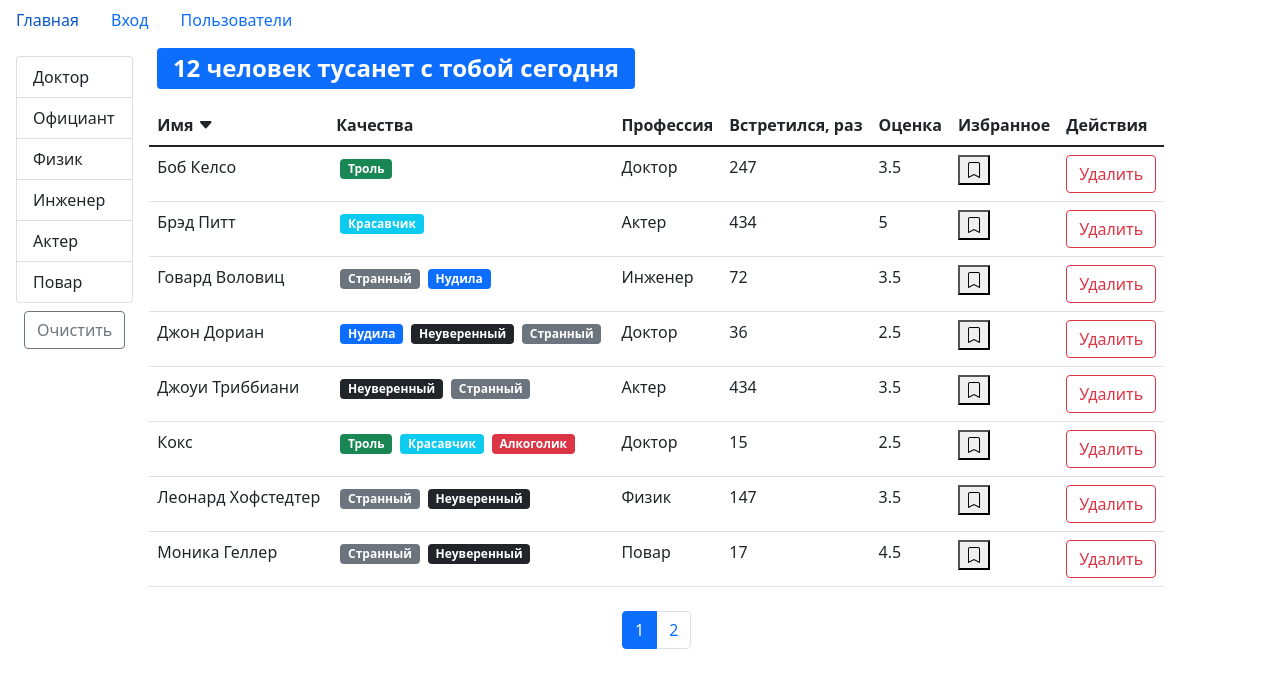
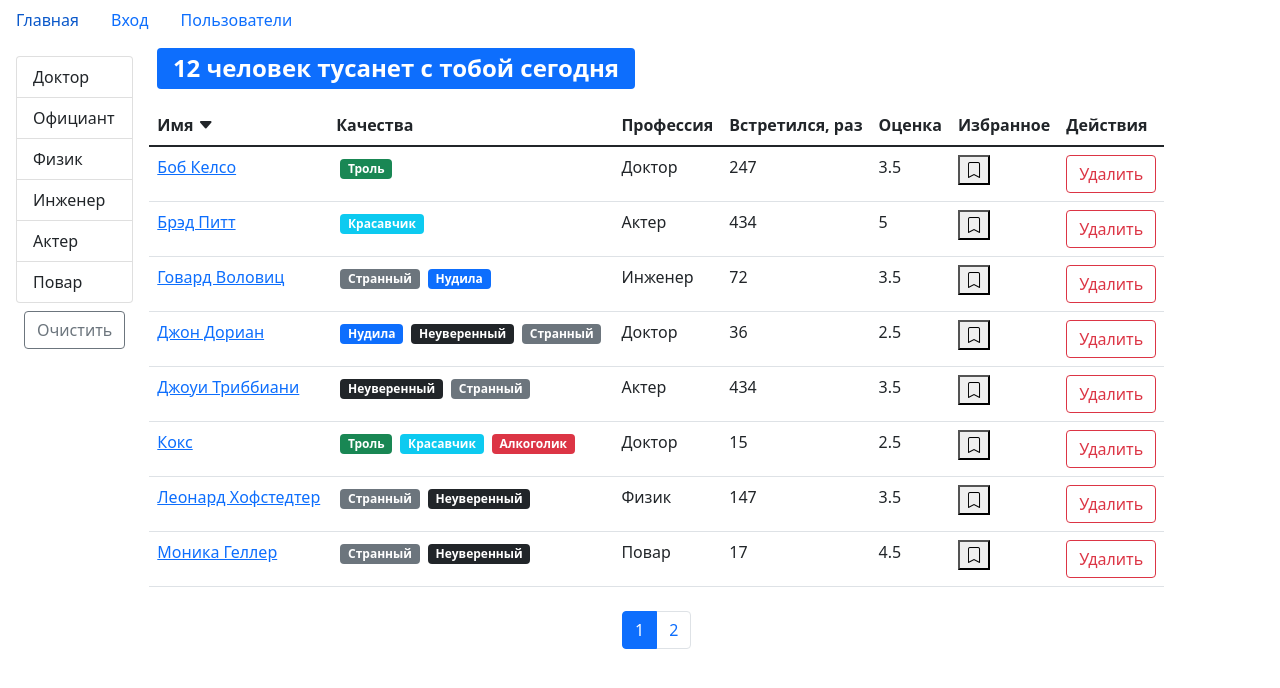
Before and after one commit to Alextxnk/React-app-fast-company, a React (Create React App) app: page /users in a window 1280 px wide. Shown: the top 688 px of the page. Built offline with nearby package versions, Linux system fonts and the light colour scheme.

Commit message:
change components

```diff
--- a/src/app/App.js
+++ b/src/app/App.js
@@ -14,7 +14,7 @@ function App () {
          <Routes>
             <Route path='/' element={<Main />} />
             <Route path='/login' element={<Login />} />
-            <Route path='/users' element={<Users />} />
+            <Route path='/users/:userId?' element={<Users />} />
             <Route path='*' element={<NotFound />} />
          </Routes>
       </div>
--- /dev/null
+++ b/src/app/components/userPage.jsx
@@ -0,0 +1,45 @@
+import React, { useEffect, useState } from 'react';
+import PropTypes from 'prop-types';
+import api from '../api';
+import QualitiesList from './qualitiesList';
+import { useNavigate } from 'react-router-dom';
+
+const UserPage = ({ userId }) => {
+   const history = useNavigate();
+   const [user, setUser] = useState();
+
+   useEffect(() => {
+      api.users.getById(userId).then((data) => setUser(data));
+   }, []);
+
+   const handleClick = () => {
+      history(-1);
+   };
+
+   if (user) {
+      return (
+         <div className='p-3'>
+            <h1>{user.name}</h1>
+            <h2>Профессия: {user.profession.name}</h2>
+            <QualitiesList qualities={user.qualities} />
+            <p>Встретился, раз: {user.completedMeetings}</p>
+            <h2>Оценка: {user.rate}</h2>
+            <button onClick={handleClick} className='btn btn-outline-primary'>
+               Все пользователи
+            </button>
+         </div>
+      );
+   }
+
+   return (
+      <div className='d-flex justify-content-center p-3'>
+         <h3>Загрузка...</h3>
+      </div>
+   );
+};
+
+UserPage.propTypes = {
+   userId: PropTypes.string.isRequired
+};
+
+export default UserPage;
--- /dev/null
+++ b/src/app/components/usersList.jsx
@@ -0,0 +1,127 @@
+import React, { useState, useEffect } from 'react';
+import { paginate } from '../utils/paginate';
+import Pagination from './pagination';
+import PropTypes from 'prop-types';
+import GroupList from './groupList';
+import SearchStatus from './searchStatus';
+import api from '../api';
+import UsersTable from './usersTable';
+import _ from 'lodash';
+
+const UsersList = () => {
+   const [currentPage, setCurrentPage] = useState(1);
+   const [professions, setProfession] = useState(api.professions.fetchAll());
+   const [selectedProf, setSelectedProf] = useState();
+   const [sortBy, setSortBy] = useState({ path: 'name', order: 'asc' });
+   const pageSize = 8;
+
+   // работа с users
+   const [users, setUsers] = useState();
+
+   useEffect(() => {
+      api.users.fetchAll().then((data) => setUsers(data));
+   }, []);
+
+   const handleDelete = (userId) => {
+      setUsers(users.filter((user) => user._id !== userId));
+   };
+
+   const handleToggleBookMark = (id) => {
+      setUsers(
+         users.map((user) => {
+            if (user._id === id) {
+               return { ...user, bookmark: !user.bookmark };
+            }
+            return user;
+         })
+      );
+   };
+
+   useEffect(() => {
+      api.professions.fetchAll().then((data) => setProfession(data));
+   }, []);
+
+   useEffect(() => {
+      setCurrentPage(1);
+   }, [selectedProf]);
+
+   const handleProfessionSelect = (item) => {
+      setSelectedProf(item);
+   };
+
+   const handlePageChange = (pageIndex) => {
+      setCurrentPage(pageIndex);
+   };
+
+   const handleSort = (item) => {
+      setSortBy(item);
+   };
+
+   if (users) {
+      const filteredUsers = selectedProf ? users.filter((user) => JSON.stringify(user.profession) === JSON.stringify(selectedProf)) : users;
+
+      const count = filteredUsers.length;
+      const sortedUsers = _.orderBy(
+         filteredUsers,
+         [sortBy.path],
+         [sortBy.order]
+      );
+      const userCrop = paginate(sortedUsers, currentPage, pageSize);
+
+      const clearFilter = () => {
+         setSelectedProf();
+      };
+
+      return (
+         <div className='d-flex'>
+            {professions && (
+               <div className='d-flex flex-column flex-shrink-0 p-3'>
+                  <GroupList
+                     items={professions}
+                     selectedItem={selectedProf}
+                     onItemSelect={handleProfessionSelect}
+                  />
+                  <button
+                     className='btn btn-outline-secondary m-2'
+                     onClick={clearFilter}
+                  >
+                     Очистить
+                  </button>
+               </div>
+            )}
+            <div className='d-flex flex-column'>
+               <SearchStatus length={count} />
+               {count > 0 && (
+                  <UsersTable
+                     users={userCrop}
+                     onSort={handleSort}
+                     selectedSort={sortBy}
+                     onDelete={handleDelete}
+                     onToggleBookMark={handleToggleBookMark}
+                  />
+               )}
+               <div className='d-flex justify-content-center'>
+                  <Pagination
+                     itemsCount={count}
+                     pageSize={pageSize}
+                     currentPage={currentPage}
+                     onPageChange={handlePageChange}
+                  />
+               </div>
+            </div>
+         </div>
+      );
+   }
+
+   return (
+      <div className='d-flex justify-content-center p-3'>
+         <h3>Загрузка...</h3>
+      </div>
+   );
+};
+
+UsersList.propTypes = {
+   users: PropTypes.array
+};
+
+export default UsersList;
--- a/src/app/components/usersTable.jsx
+++ b/src/app/components/usersTable.jsx
@@ -3,6 +3,7 @@ import PropTypes from 'prop-types';
 import QualitiesList from './qualitiesList';
 import BookMark from './bookmark';
 import Table from './table';
+import { Link } from 'react-router-dom';
 
 const UsersTable = ({
    users,
@@ -13,7 +14,11 @@ const UsersTable = ({
    ...rest
 }) => {
    const columns = {
-      name: { path: 'name', name: 'Имя' },
+      name: {
+         path: 'name',
+         name: 'Имя',
+         component: (user) => <Link to={`/users/${user._id}`}>{user.name}</Link>
+      },
       qualities: {
          name: 'Качества',
          component: (user) => <QualitiesList qualities={user.qualities} />
--- a/src/app/layouts/users.jsx
+++ b/src/app/layouts/users.jsx
@@ -1,127 +1,13 @@
-import React, { useState, useEffect } from 'react';
-import { paginate } from '../utils/paginate';
-import Pagination from '../components/pagination';
-import PropTypes from 'prop-types';
-import GroupList from '../components/groupList';
-import SearchStatus from '../components/searchStatus';
-import api from '../api';
-import UsersTable from '../components/usersTable';
-import _ from 'lodash';
+import React from 'react';
+import { useParams } from 'react-router-dom';
+import UserPage from '../components/userPage';
+import UsersList from '../components/usersList';
 
 const Users = () => {
-   const [currentPage, setCurrentPage] = useState(1);
-   const [professions, setProfession] = useState(api.professions.fetchAll());
-   const [selectedProf, setSelectedProf] = useState();
-   const [sortBy, setSortBy] = useState({ path: 'name', order: 'asc' });
-   const pageSize = 8;
+   const params = useParams();
+   const { userId } = params;
 
-   // работа с users
-   const [users, setUsers] = useState();
-
-   useEffect(() => {
-      api.users.fetchAll().then((data) => setUsers(data));
-   }, []);
-
-   const handleDelete = (userId) => {
-      setUsers(users.filter((user) => user._id !== userId));
-   };
-
-   const handleToggleBookMark = (id) => {
-      setUsers(
-         users.map((user) => {
-            if (user._id === id) {
-               return { ...user, bookmark: !user.bookmark };
-            }
-            return user;
-         })
-      );
-   };
-
-   useEffect(() => {
-      api.professions.fetchAll().then((data) => setProfession(data));
-   }, []);
-
-   useEffect(() => {
-      setCurrentPage(1);
-   }, [selectedProf]);
-
-   const handleProfessionSelect = (item) => {
-      setSelectedProf(item);
-   };
-
-   const handlePageChange = (pageIndex) => {
-      setCurrentPage(pageIndex);
-   };
-
-   const handleSort = (item) => {
-      setSortBy(item);
-   };
-
-   if (users) {
-      const filteredUsers = selectedProf ? users.filter((user) => JSON.stringify(user.profession) === JSON.stringify(selectedProf)) : users;
-
-      const count = filteredUsers.length;
-      const sortedUsers = _.orderBy(
-         filteredUsers,
-         [sortBy.path],
-         [sortBy.order]
-      );
-      const userCrop = paginate(sortedUsers, currentPage, pageSize);
-
-      const clearFilter = () => {
-         setSelectedProf();
-      };
-
-      return (
-         <div className='d-flex'>
-            {professions && (
-               <div className='d-flex flex-column flex-shrink-0 p-3'>
-                  <GroupList
-                     items={professions}
-                     selectedItem={selectedProf}
-                     onItemSelect={handleProfessionSelect}
-                  />
-                  <button
-                     className='btn btn-outline-secondary m-2'
-                     onClick={clearFilter}
-                  >
-                     Очистить
-                  </button>
-               </div>
-            )}
-            <div className='d-flex flex-column'>
-               <SearchStatus length={count} />
-               {count > 0 && (
-                  <UsersTable
-                     users={userCrop}
-                     onSort={handleSort}
-                     selectedSort={sortBy}
-                     onDelete={handleDelete}
-                     onToggleBookMark={handleToggleBookMark}
-                  />
-               )}
-               <div className='d-flex justify-content-center'>
-                  <Pagination
-                     itemsCount={count}
-                     pageSize={pageSize}
-                     currentPage={currentPage}
-                     onPageChange={handlePageChange}
-                  />
-               </div>
-            </div>
-         </div>
-      );
-   }
-
-   return (
-      <div className='d-flex justify-content-center p-3'>
-         <h3>Загрузка...</h3>
-      </div>
-   );
-};
-
-Users.propTypes = {
-   users: PropTypes.array
+   return <>{userId ? <UserPage userId={userId} /> : <UsersList />}</>;
 };
 
 export default Users;
```
Also changed, not shown: src/app/components/user.jsx (deleted, +0 -52 lines).
